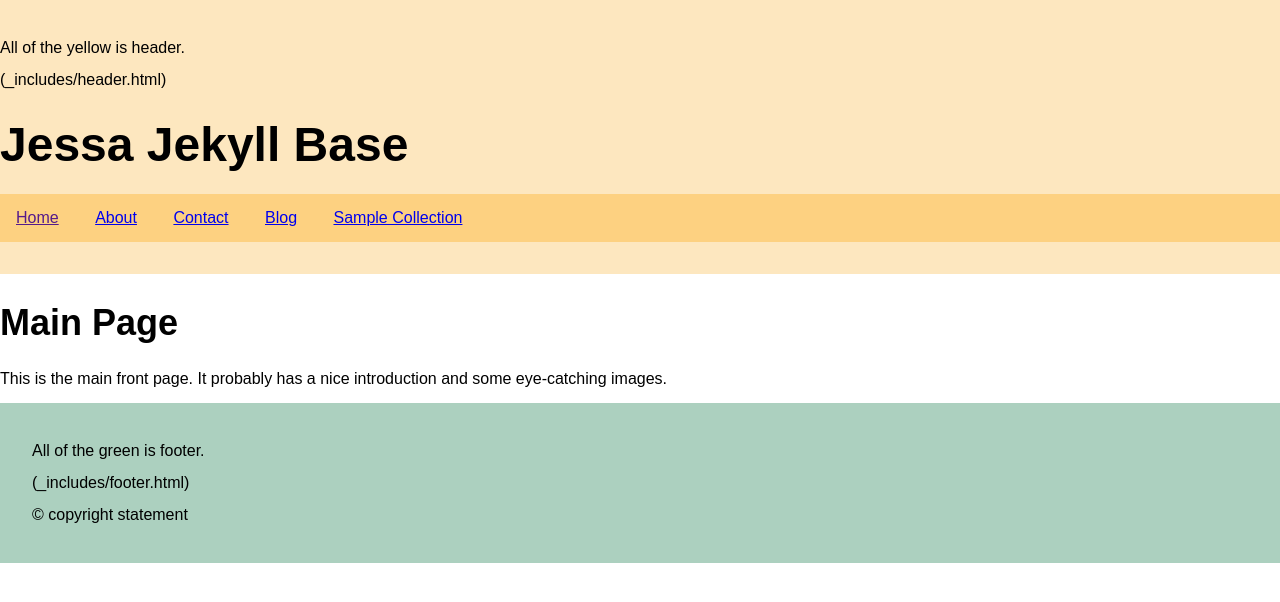
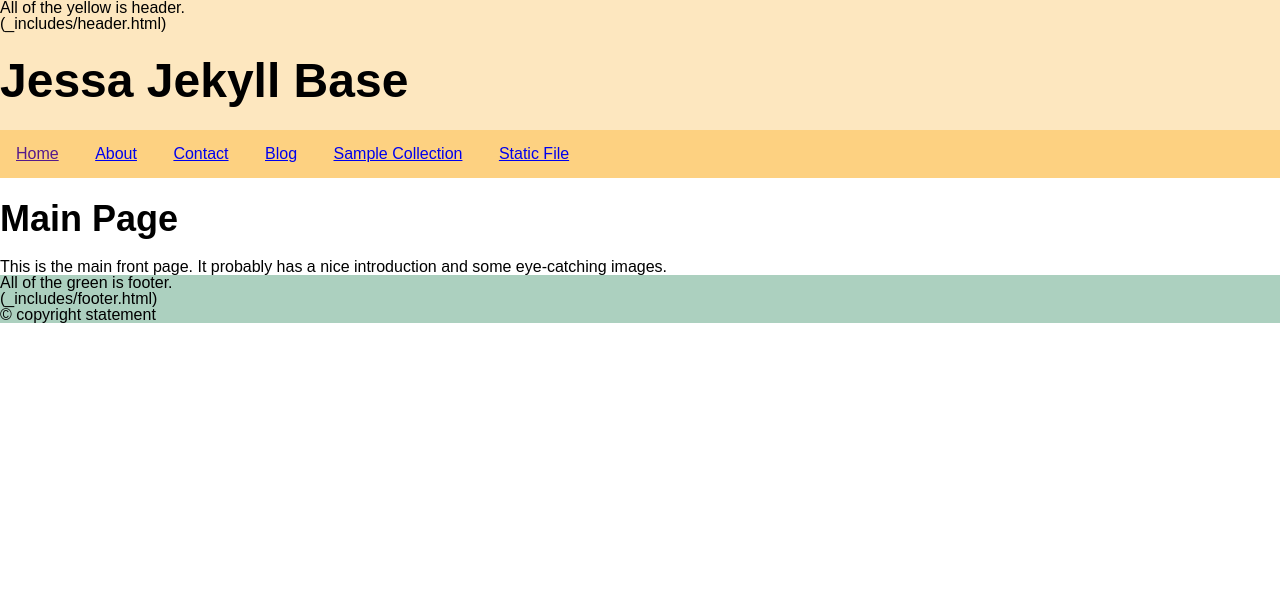
Before and after one commit to jessawright/web-portfolio-2, a Jekyll site: the page built from index.html, in a window 1280 px wide. Shown: the top 602 px of the page. Built offline with Jekyll 4.4.1, drawn with Linux system fonts in a browser that asks for light colours.

Commit message:
--add static_files

```diff
--- a/_includes/header.html
+++ b/_includes/header.html
@@ -10,6 +10,7 @@
 			{% endif %} {% endfor %}
 			<li><a href="{{ "/blog" | prepend: site.baseurl }}">Blog</a></li>
 			<li><a href="{{ "/sample-collection" | prepend: site.baseurl }}">Sample Collection</a></li>
+			<li><a href="{{ "/static_files/dummy.pdf" | prepend: site.baseurl }}">Static File</a></li>
 		</ul>
 	</nav>
 </header>
--- a/_sass/_layout.scss
+++ b/_sass/_layout.scss
@@ -1,3 +1,5 @@
+// CSS reset
+
 html {
     line-height: 1;
     font-size: 100%;
@@ -45,7 +47,7 @@
     border: 0;
     vertical-align: baseline;
 }
-h5, h6, blockquote, span, pre, a, abbr, address, cite, code, del, dfn, em, ins, kbd, q, s, samp, small, strong, var, b, u, i, dl, dt, dd, ol, ul, label, legend, caption, details, figcaption, mark {
+h5, h6, blockquote, span, pre, a, abbr, address, cite, code, del, dfn, em, header, footer, ins, kbd, q, s, samp, small, strong, var, b, u, i, dl, dt, dd, ol, ul, label, legend, caption, details, figcaption, mark, main, p, time, li {
     margin: 0;
     padding: 0;
     border: 0;
@@ -115,14 +117,17 @@
     border: none
 }
 
+// CSS for clarifying template sections
 header {
     background-color: #fde7bf;
-    padding: 2em 0;
-    margin: 0;
-    border: 0;
-    vertical-align: baseline
+
 }
 
+footer {
+	background-color: #acd0bf;
+}
+
+// CSS for making things more readable
 .navbar {
     background-color: #fdd181;
     padding: 1em 0;
@@ -131,27 +136,3 @@
 	display: inline-block;
 	padding: 0 1em;
 }
-
-footer {
-	background-color: #acd0bf;
-	padding: 2em;
-	margin: 0;
-    border: 0;
-    vertical-align: baseline
-}
-
-
-main, p, time {
-    padding: .5em 0;
-	margin: 0;
-    border: 0;
-    vertical-align: baseline
-}
-
-li {
-    padding: .25em 0;
-	margin: 0;
-    border: 0;
-    vertical-align: baseline
-
-}
```
